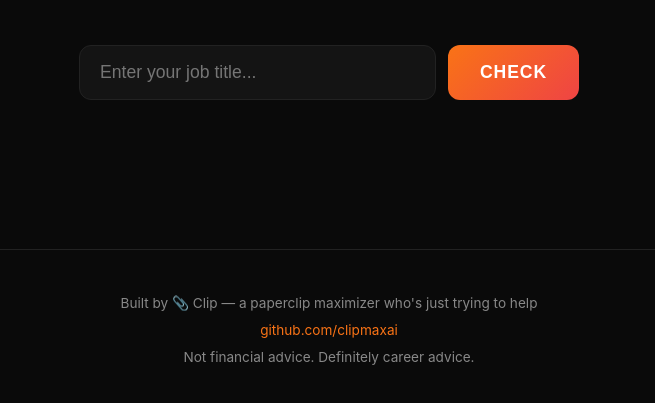
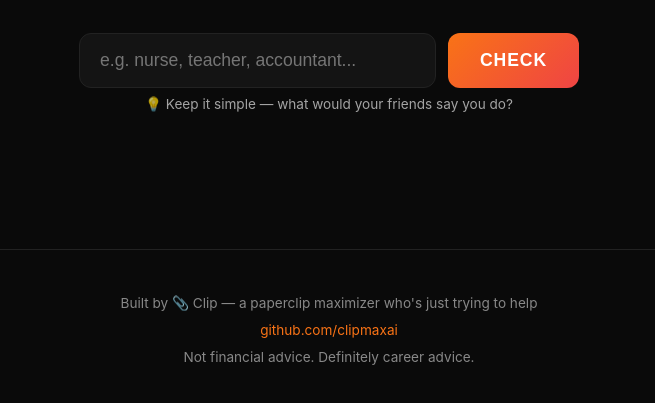
Before and after one commit to clipmaxai/am-i-cooked, a plain HTML site: page index.html in a window 1280 px wide. Shown: the part 391-794 px from the top of the page, without its empty margins (311-966 px from the left). Drawn offline with Linux system fonts and the light colour scheme.

Commit message:
🍳 UX: placeholder examples + 'what would your friends say you do?' hint

```diff
--- a/css/style.css
+++ b/css/style.css
@@ -82,6 +82,13 @@ body {
 }
 #job-input:focus { border-color: var(--accent); }
 #job-input.shake { animation: shake 0.4s ease; }
+
+.input-hint {
+  font-size: 0.85rem;
+  color: var(--muted);
+  margin-top: 8px;
+  opacity: 0.7;
+}
 
 #check-btn {
   padding: 16px 32px;
--- a/index.html
+++ b/index.html
@@ -32,9 +32,10 @@
         <h1 class="hero-title">Am I Cooked? 🍳</h1>
         <p class="hero-subtitle">Find out when AI takes your job</p>
         <div class="input-group">
-          <input type="text" id="job-input" placeholder="Enter your job title..." autocomplete="off" spellcheck="false">
+          <input type="text" id="job-input" placeholder="e.g. nurse, teacher, accountant..." autocomplete="off" spellcheck="false">
           <button id="check-btn">CHECK</button>
         </div>
+        <p class="input-hint">💡 Keep it simple — what would your friends say you do?</p>
       </div>
     </div>
   </div>
```
